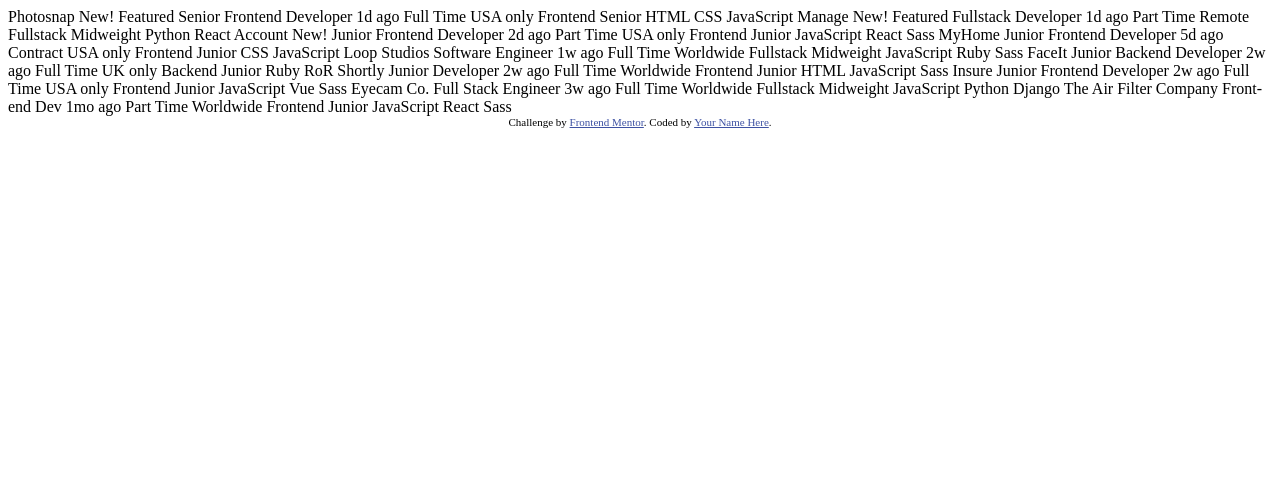
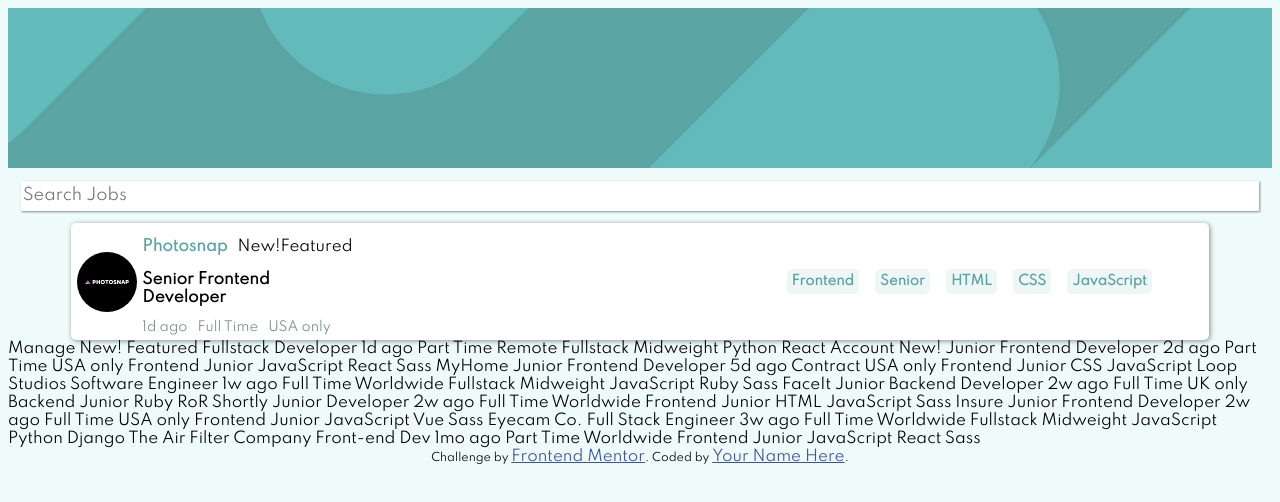
Before and after one commit to Pudderz/Job-listings, a plain HTML site: page index.html in a window 1280 px wide. Drawn offline with Linux system fonts and the light colour scheme.

Commit message:
Designed look of job block

```diff
--- a/index.html
+++ b/index.html
@@ -5,7 +5,7 @@
   <meta name="viewport" content="width=device-width, initial-scale=1.0"> <!-- displays site properly based on user's device -->
 
   <link rel="icon" type="image/png" sizes="32x32" href="./images/favicon-32x32.png">
-
+  <link rel="stylesheet" href="styles.css">
   <title>Frontend Mentor | Job Listings</title>
 
   <!-- Feel free to remove these styles or customise in your own stylesheet 👍 -->
@@ -15,23 +15,58 @@
   </style>
 </head>
 <body>
+<div id="headerBackground">
+</div>
+
+<input id="search" type="search" placeholder="Search Jobs">
+
+
+
+
+  <div class="item">
   <!-- Item Start -->
-  Photosnap
-  New!
-  Featured
-  Senior Frontend Developer
-  1d ago
-  Full Time
-  USA only
-  <!-- Role -->
-  Frontend
-  <!-- Level -->
-  Senior
+  <div class="logo">
+  <img class="logoImage" src="/images/photosnap.svg" alt="logo" height="60px" width="60px">
+  </div>
+
+  <div class="grid">
+    <div class="features">
+      <p class="company">Photosnap</p>
+      <p>New!</p>
+      <p>Featured</p>
+  </div>
+    <h2 class="jobName">
+    Senior Frontend Developer
+    </h2>
+  <div class="extraInfo">
+    <p>1d ago</p>
+    <p>Full Time</p>
+    <p>USA only</p>
+  </div>
+  </div>
+  <div class="tags">
+    <p><!-- Role -->
+  Frontend</p>
+  <p><!-- Level -->
+  Senior</p>
   <!-- Languages -->
-  HTML
-  CSS
-  JavaScript
+  <p>HTML</p>
+  <p>CSS</p>
+  <p>JavaScript</p>
   <!-- Item End -->
+  </div>
+
+
+
+
+
+
+
+
+
+
+  </div>
+
 
   <!-- Item Start -->
   Manage
@@ -189,5 +224,7 @@
     Challenge by <a href="https://www.frontendmentor.io?ref=challenge" target="_blank">Frontend Mentor</a>.
     Coded by <a href="#">Your Name Here</a>.
   </div>
+
+  <script type="text/javascript" src="data.json"></script>
 </body>
 </html>
--- /dev/null
+++ b/styles.css
@@ -0,0 +1,103 @@
+@import url('https://fonts.googleapis.com/css2?family=Spartan');
+
+body{
+    background-color: hsl(180, 52%, 96%);
+
+
+}
+*{
+    font-size: 15px;
+    font-family: 'Spartan';
+}
+
+
+.item{
+    margin: auto 5%;
+    display: flex;
+    background-color: white;
+    box-shadow: 1px 1px 5px 0px hsl(180, 8%, 52%);
+    border-radius: 5px;
+
+}
+#search{
+    margin: 1% 1%;
+    height: 30px;
+    font-size: medium;
+    width: 98%;
+    border-style: none;
+    box-shadow: 1px 1px 2px 0px hsl(180, 8%, 52%);
+}
+
+
+#headerBackground{
+    background-image: url('/images/bg-header-desktop.svg');
+    background-size: cover;
+    background-color: hsl(180, 29%, 50%);
+    background-position: center;
+    height: 20vh;
+}
+
+.logo{
+
+    width: 100px;
+    min-height: 100%;
+    position: relative;
+    text-align: center ;
+
+}
+.logoImage{
+    margin: auto 0;
+    object-fit: contain;
+    height: 100%;
+}
+
+.grid{
+    display: grid;
+
+}
+
+.extraInfo{
+    display: flex;
+}
+.extraInfo p{
+    margin-right: 10px ;
+    color:  hsl(180, 8%, 52%);
+    font-size: small;
+    margin-bottom: 5px;
+}
+
+.tags{
+    display: flex;
+    flex-wrap: wrap;
+    margin: auto 0;
+    justify-content: flex-end;
+    width: 100%;
+    gap: 2%;
+    margin-right: inherit;
+}
+.tags p{
+    padding: 5px;
+    font-size: small;
+    background-color: hsl(180, 31%, 95%);
+    font-weight: 700;
+    color: hsl(180, 29%, 50%);
+    border-radius: 5px;
+}
+.jobName{
+    color: black;
+    font-weight: 700;
+    font-family: 'Spartan', sans-serif;
+    margin: 0;
+}
+.features{
+    display: flex;
+    justify-content: space-between;
+    width: 200px;
+
+}
+
+.features .company{
+    color: hsl(180, 29%, 50%);
+    font-weight: 700;
+    margin-right: 10px ;
+}
```
